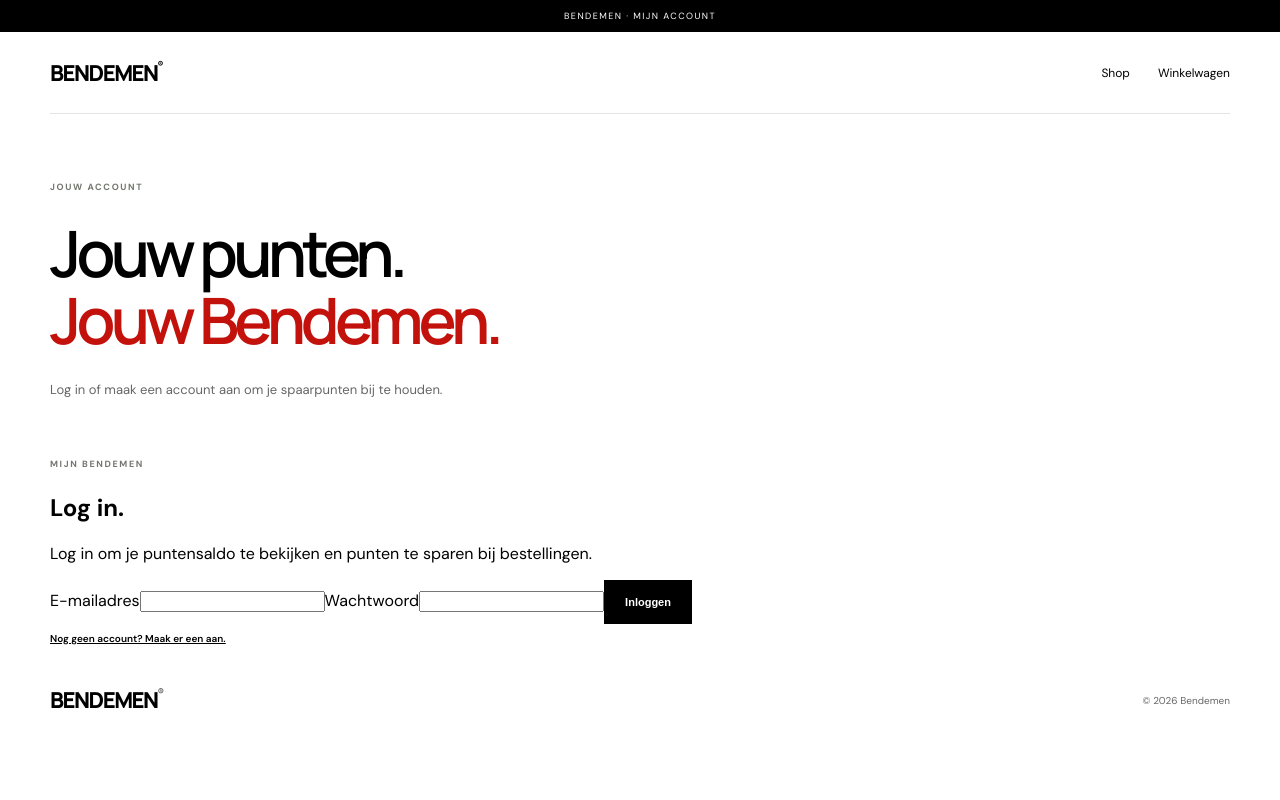
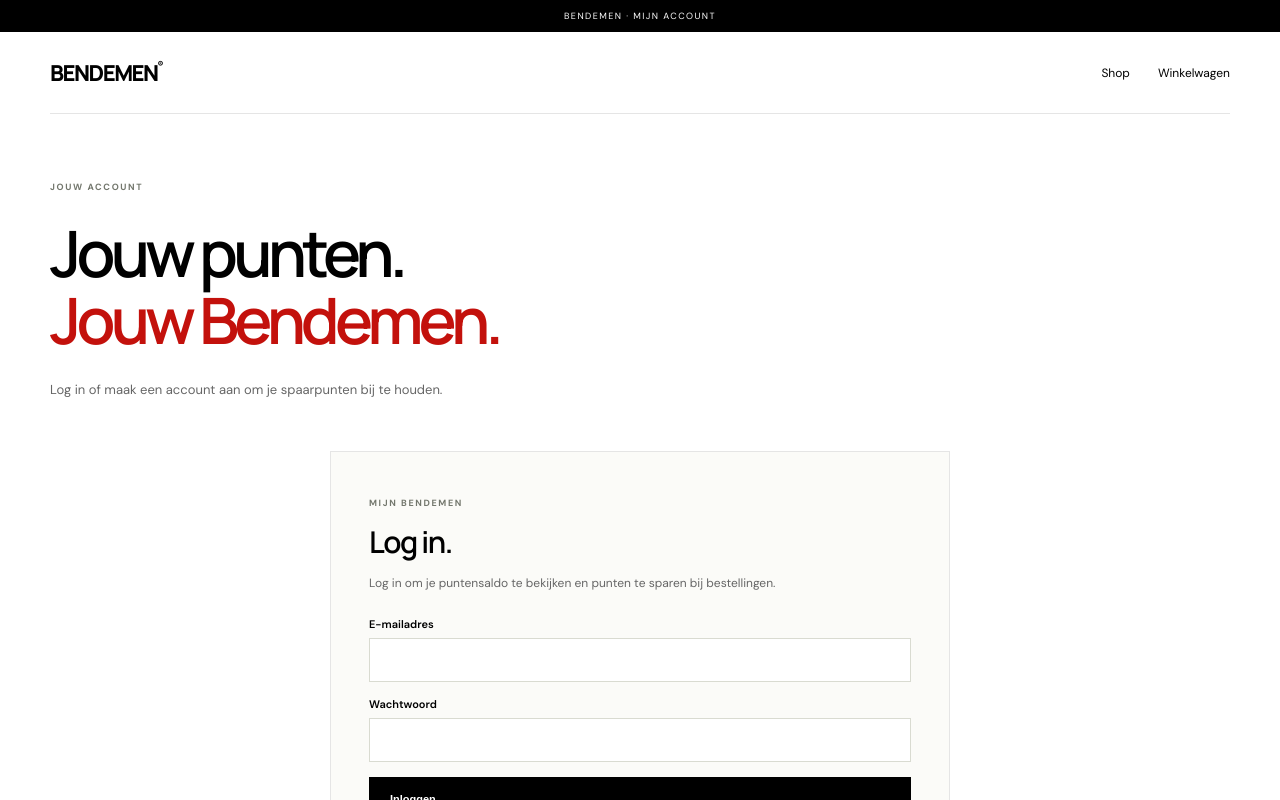
Before and after one commit to Bendemen-Studios/Bendemen, a Next.js app: page /account in a window 1280 px wide. Shown: the top 800 px of the page. Built offline with nearby package versions, Linux system fonts and the light colour scheme; no server answers.

Commit message:
Style Bendemen account and points page

```diff
--- a/app/globals.css
+++ b/app/globals.css
@@ -87,3 +87,21 @@
  .shop-search{grid-column:auto}
  .checkout-form .form-row{grid-template-columns:1fr}
 }
+
+/* Customer account and points */
+.account-wrap{padding-bottom:80px}
+.account-card{max-width:620px;margin:0 auto 35px;border:1px solid var(--line);padding:clamp(22px,4vw,38px);background:#fbfbf8}
+.account-card h2{font:600 30px/1.15 Manrope,sans-serif;letter-spacing:-.05em;margin:14px 0}
+.account-card>p{font-size:12px;line-height:1.8;color:var(--muted)}
+.account-email{margin:0}
+.account-form{display:grid;gap:15px;margin:22px 0 12px}
+.account-form label{display:flex;flex-direction:column;gap:7px;font-size:11px;font-weight:600}
+.account-form input{width:100%;border:1px solid #d9dbd1;background:#fff;color:var(--ink);border-radius:0;padding:13px 12px;font:400 12px 'DM Sans',sans-serif}
+.account-form input:focus{outline:2px solid var(--accent);outline-offset:2px}
+.account-form .form-row{display:grid;grid-template-columns:1fr 1fr;gap:14px}
+.account-form small{font-size:10px;color:var(--muted)}
+.points-balance{display:flex;align-items:baseline;gap:12px;padding:22px 0;border-block:1px solid var(--line);margin:20px 0}
+.points-balance strong{font:700 48px Manrope,sans-serif;letter-spacing:-.07em;color:var(--accent)}
+.points-balance span{font-size:13px;font-weight:600}
+.account-actions{display:flex;align-items:center;gap:18px;flex-wrap:wrap}
+@media(max-width:760px){.account-form .form-row{grid-template-columns:1fr}}
```
